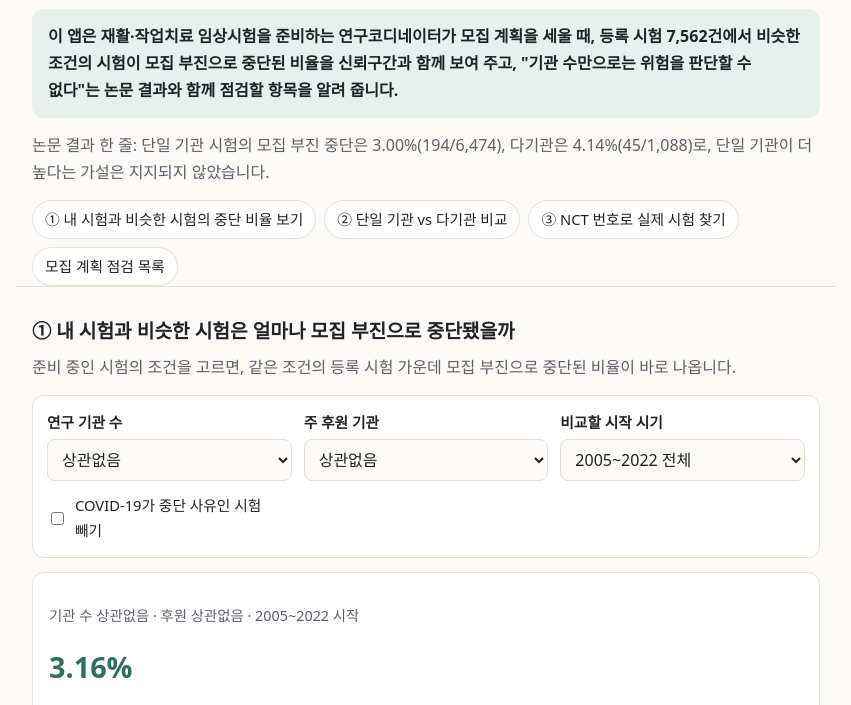
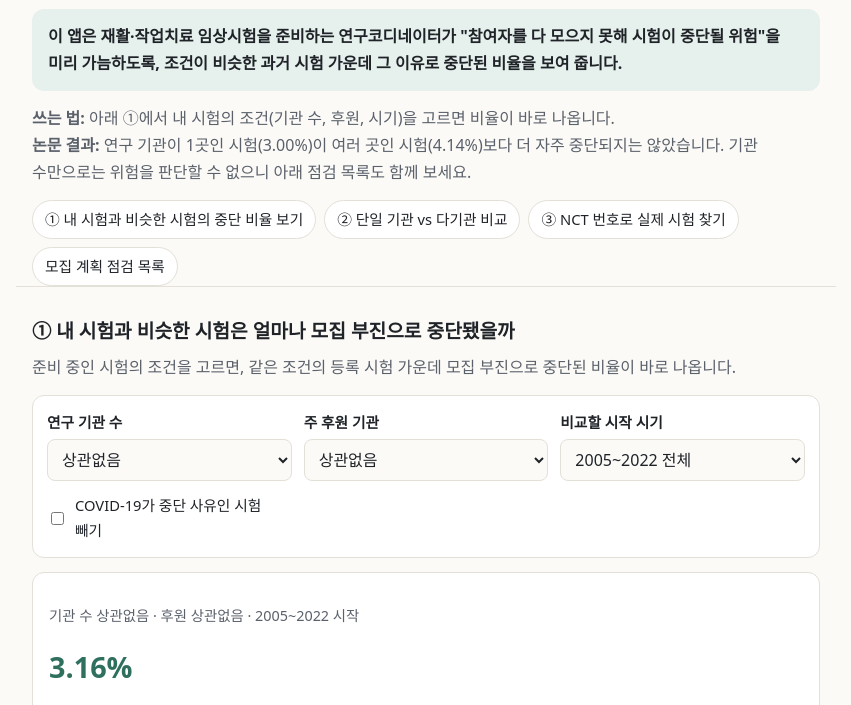
Before and after one commit to lhyejin0205/intro_my_hyejin, a website: page recruit-check/index.html in a window 1280 px wide. Shown: the part 93-798 px from the top of the page, without its empty margins (214-1065 px from the left). Drawn offline with Linux system fonts and the light colour scheme.

Commit message:
fix(final-b): rewrite the app's first-screen sentence in plain words after peer feedback
Peer A said they could not tell what the app does. Replace jargon
(모집 부진, 신뢰구간) with a plain sentence, add a one-line how-to,
and record the feedback on the portfolio's featured work 2.

Co-Authored-By: Claude Opus 5.5 <noreply@anthropic.com>

```diff
--- a/recruit-check/index.html
+++ b/recruit-check/index.html
@@ -56,8 +56,10 @@ footer{padding:24px 0 48px;font-size:.88rem;color:var(--muted)}
 <header class="wrap">
   <p class="paper">10번 논문 적용 · <strong>「연구 기관이 하나뿐인 재활·작업치료 임상시험은 모집 부진으로 더 자주 중단되는가?」</strong> (임혜진, 2026) — <a href="https://hyejinlim.vercel.app/portfolio/paper/">논문 읽기</a></p>
   <h1>재활 임상시험 모집 위험 점검표</h1>
-  <p class="helps">이 앱은 재활·작업치료 임상시험을 준비하는 연구코디네이터가 모집 계획을 세울 때, 등록 시험 7,562건에서 비슷한 조건의 시험이 모집 부진으로 중단된 비율을 신뢰구간과 함께 보여 주고, "기관 수만으로는 위험을 판단할 수 없다"는 논문 결과와 함께 점검할 항목을 알려 줍니다.</p>
-  <p class="key">논문 결과 한 줄: 단일 기관 시험의 모집 부진 중단은 3.00%(194/6,474), 다기관은 4.14%(45/1,088)로, 단일 기관이 더 높다는 가설은 지지되지 않았습니다.</p>
+  <!-- [유지보수 · 개선] 동료 A 소감 "무엇을 하는 앱인지 모르겠다"(2026-11-25)를 받고 한 문장을 쉬운 말로 고쳤다. -->
+  <p class="helps">이 앱은 재활·작업치료 임상시험을 준비하는 연구코디네이터가 "참여자를 다 모으지 못해 시험이 중단될 위험"을 미리 가늠하도록, 조건이 비슷한 과거 시험 가운데 그 이유로 중단된 비율을 보여 줍니다.</p>
+  <p class="key"><strong>쓰는 법:</strong> 아래 ①에서 내 시험의 조건(기관 수, 후원, 시기)을 고르면 비율이 바로 나옵니다.<br>
+  <strong>논문 결과:</strong> 연구 기관이 1곳인 시험(3.00%)이 여러 곳인 시험(4.14%)보다 더 자주 중단되지는 않았습니다. 기관 수만으로는 위험을 판단할 수 없으니 아래 점검 목록도 함께 보세요.</p>
   <nav class="steps" aria-label="할 수 있는 일">
     <a href="#task1">① 내 시험과 비슷한 시험의 중단 비율 보기</a>
     <a href="#task2">② 단일 기관 vs 다기관 비교</a>
```
Also changed, not shown: portfolio/index.html (+1 -1 lines).
